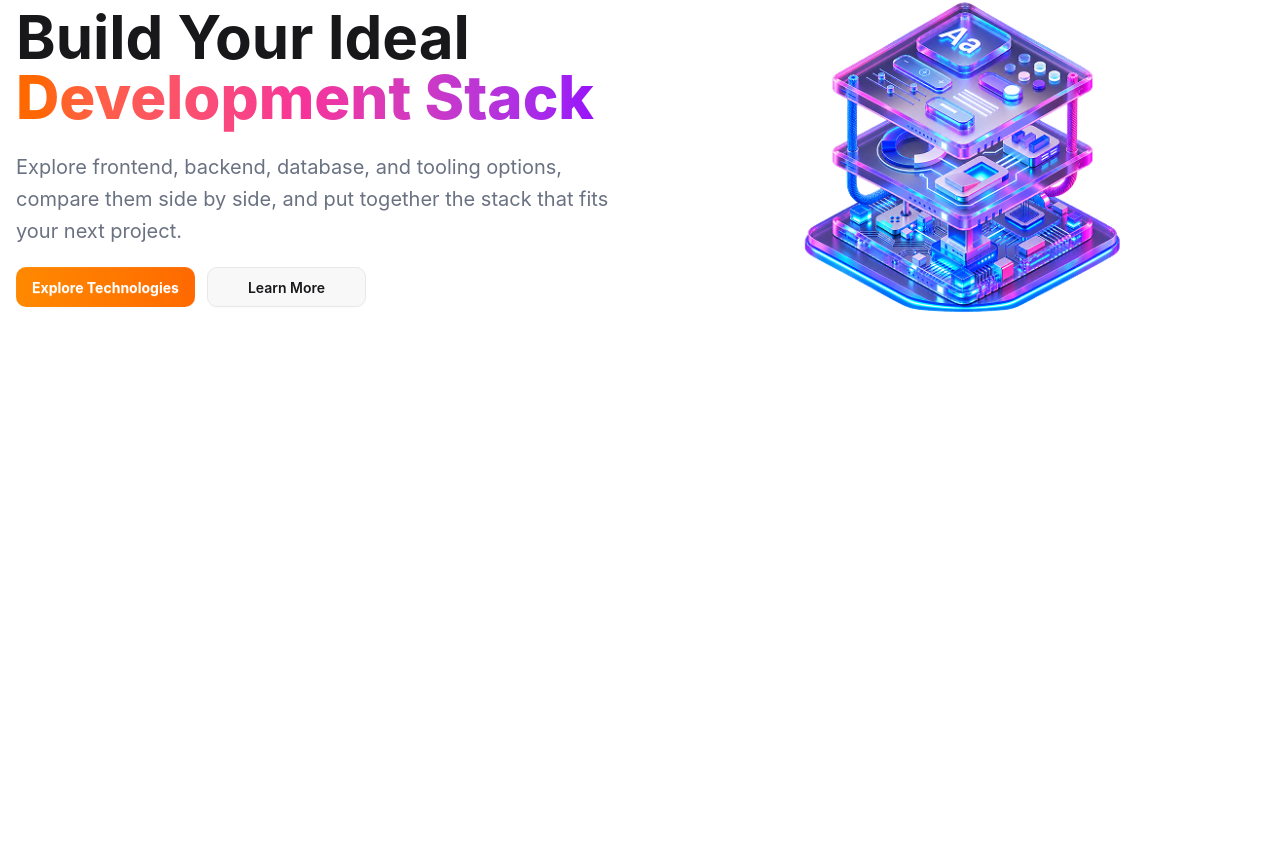
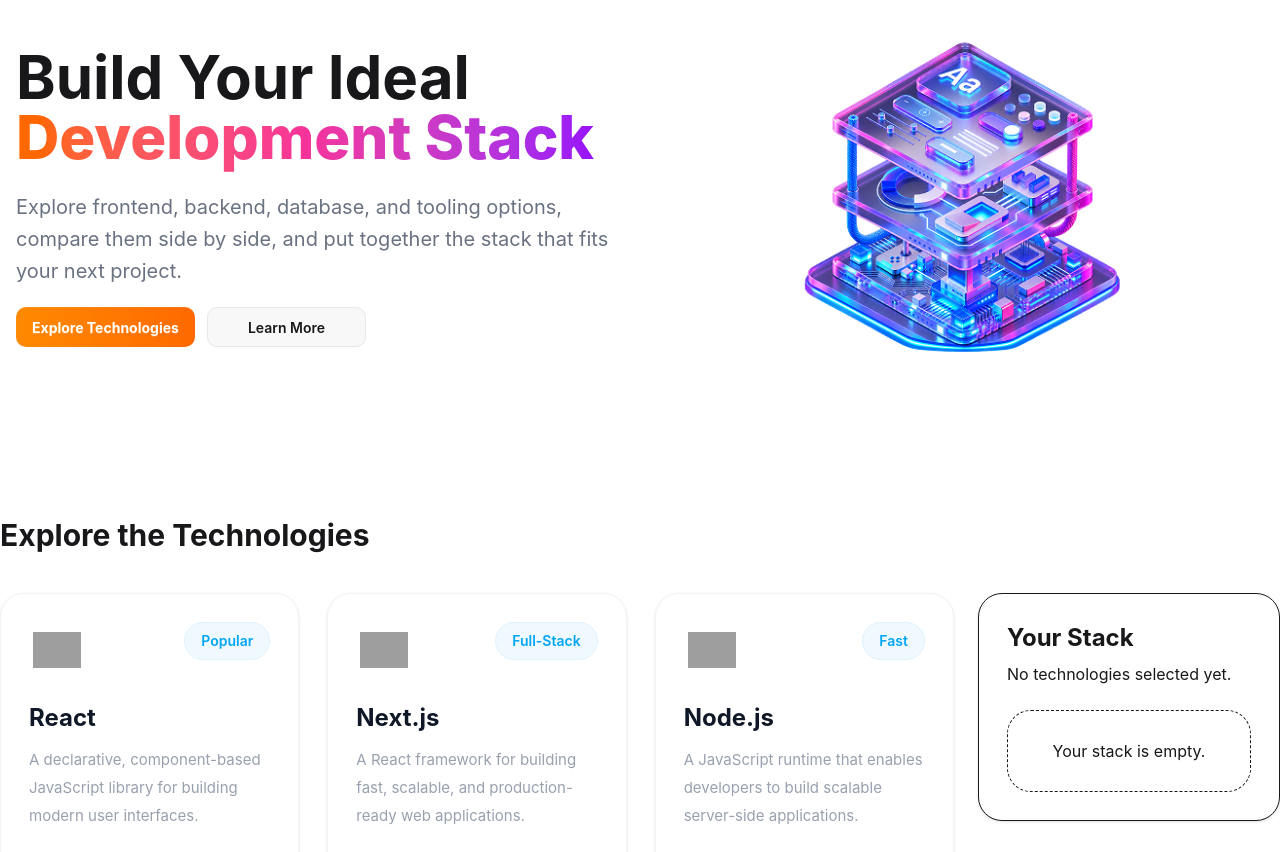
Before and after one commit to saun55/dev-stack, a React (Vite) app: page / in a window 1280 px wide. Shown: the part 245-1097 px from the top of the page. Before the commit the page ends 800 px from the top, so only its background shows below. Built offline with nearby package versions, Linux system fonts and the light colour scheme; grey boxes are pictures that could not be loaded.

Commit message:
Update project

```diff
--- a/src/App.tsx
+++ b/src/App.tsx
@@ -1,18 +1,39 @@
 
-import { FaMousePointer } from 'react-icons/fa'
+
+import { Suspense, useState } from 'react'
 import './App.css'
 import Navbar from './components/Navbar'
 import BannerSection from './components/bannerSection'
+import Technologies from './components/Technologies'
+import type { TechnologiesType } from './components/Technologies/TechnologiesType'
+import { ToastContainer } from 'react-toastify'
+
+
+const TechnologiesPromise=async():Promise<TechnologiesType[]>=>{
+const res= await fetch('/data.json')
+const data= await res.json()
+
+return data
+}
+
+
 
 function App() {
 
+  const promiseData=TechnologiesPromise()
 
   return (
     <>
+     <ToastContainer />
        <Navbar/>
       <BannerSection/>
 
+      <Suspense fallback="Loading....">
 
+          <Technologies promiseData={promiseData}/>
+
+
+      </Suspense>
 
 
 
--- a/src/components/Navbar.tsx
+++ b/src/components/Navbar.tsx
@@ -1,86 +1,69 @@
 import logo from "../assets/logo-text.png";
 const Navbar = () => {
   return (
-    // <div className="flex justify-between items-center container mx-auto text-center my-5">
-    //   <img src={logo} alt="Text Logo" />
 
-    //   <ul className="flex gap-4 font-bold">
-    //     <li>
-    //       <a href="">Home</a>
-    //     </li>
-    //     <li>
-    //       <a href="">Technologies</a>
-    //     </li>
-    //     <li>
-    //       <a href="">Projects</a>
-    //     </li>
-    //     <li>
-    //       <a href="">About</a>
-    //     </li>
-    //     <li>
-    //       <a href="">Contact</a>
-    //     </li>
-    //   </ul>
-    //   <div>
-    //     <button className="btn rounded-3xl border-none p-5">Sign in</button>
-    //     <button className="btn btn-primary rounded-3xl p-5">Sign Up</button>
-    //   </div>
-    // </div>
 
-    <div className="container mx-auto my-5 px-4">
+
+
+<div className="sticky top-0 z-50 bg-white">
+  <div className="container mx-auto my-5 px-4 py-5">
+
     {/* Desktop Navbar */}
-      <div className="hidden md:flex justify-between items-center text-center">
+    <div className="hidden md:flex items-center justify-between text-center">
       <img src={logo} alt="Text Logo" />
+
       <ul className="flex gap-4 font-bold">
-          <li>
-            <a href="">Home</a>
-          </li>
-          <li>
-            <a href="">Technologies</a>
-          </li>
-          <li>
-            <a href="">Projects</a>
-          </li>
-          <li>
-            <a href="">About</a>
-          </li>
-          <li>
-            <a href="">Contact</a>
-          </li>
+        <li><a href="">Home</a></li>
+        <li><a href="">Technologies</a></li>
+        <li><a href="">Projects</a></li>
+        <li><a href="">About</a></li>
+        <li><a href="">Contact</a></li>
       </ul>
+
       <div>
-          <button className="btn rounded-3xl border-none p-5">Sign in</button>
-          <button className="btn btn-primary rounded-3xl p-5">Sign Up</button>
+        <button className="btn rounded-3xl border-none p-5">
+          Sign in
+        </button>
+
+        <button className="btn bg-[#D91B7E] text-white rounded-3xl p-5">
+          Sign Up
+        </button>
+      </div>
+    </div>
+
+    {/* Mobile Navbar */}
+    <div className="flex items-center justify-between md:hidden">
+
+      <div className="text-2xl">
+        ☰
+      </div>
+
+      <img
+        src={logo}
+        alt="Text Logo"
+        className="w-28"
+      />
+
+      <div className="flex gap-1">
+        <button className="btn btn-sm rounded-3xl border-none">
+          Sign in
+        </button>
+
+        <button className="btn btn-primary btn-sm rounded-3xl">
+          Sign Up
+        </button>
+      </div>
+
+    </div>
+
   </div>
 </div>
 
 
 
-      {/* Mobile Navbar */}
 
 
-      <div className="md:hidden flex items-center justify-between">
 
-
-        <div className="text-2xl"> ☰ </div>
-
-
-        <img src={logo} alt="Text Logo" className="w-28" />
-
-
-        <div className="flex gap-1">
-
-          <button className="btn btn-sm rounded-3xl border-none">
-
-            Sign in
-          </button>
-          <button className="btn btn-primary btn-sm rounded-3xl">
-
-            Sign Up
-          </button>
-        </div>
-      </div>
-    </div>
   );
 };
 export default Navbar;
--- /dev/null
+++ b/src/components/Technologies.tsx
@@ -0,0 +1,46 @@
+import { use, useState } from "react";
+import type { TechnologiesType } from "./Technologies/TechnologiesType";
+import TechnologiesCart from "./Technologies/TechnologiesCart";
+import StackTechnologiesCart from "./YourStack";
+
+interface PromiseDataType {
+  promiseData: Promise<TechnologiesType[]>;
+}
+
+const Technologies = ({ promiseData }: PromiseDataType) => {
+  const promiseUse = use(promiseData);
+
+  const [selectedCart , setSelectedCart]=useState<TechnologiesType[]>([])
+
+
+  return (
+
+<div className="container mx-auto ">
+ <h1 className="text-3xl font-bold pb-10">Explore the <span>Technologies</span></h1>
+<div className="container mx-auto grid grid-cols-12 gap-6">
+
+
+  {/* Technology Cards */}
+  <div className="col-span-12 grid grid-cols-1 gap-7 sm:grid-cols-2 md:col-span-9 md:grid-cols-3">
+    {promiseUse.map((cart) => (
+      <TechnologiesCart key={cart.id} cart={cart} selectedCart={selectedCart} setSelectedCart={setSelectedCart} />
+    ))}
+  </div>
+
+  {/* Stack */}
+  <div className="col-span-12 md:col-span-3">
+    <StackTechnologiesCart
+     selectedCart={selectedCart}
+      setSelectedCart={setSelectedCart}/>
+  </div>
+
+</div>
+
+</div>
+
+
+
+  );
+};
+
+export default Technologies;
--- /dev/null
+++ b/src/components/Technologies/TechnologiesCart.tsx
@@ -0,0 +1,142 @@
+import { FcRating } from "react-icons/fc"
+import type { TechnologiesType } from "./TechnologiesType"
+import { useState, type Dispatch, type SetStateAction } from "react"
+import { toast, Zoom } from "react-toastify"
+import { GrCheckmark } from "react-icons/gr"
+
+interface CartType{
+ cart:TechnologiesType
+ selectedCart:TechnologiesType[]
+ setSelectedCart:Dispatch <SetStateAction<TechnologiesType[]>>
+}
+
+const TechnologiesCart=( {
+  cart,
+  selectedCart,
+  setSelectedCart,
+
+}: CartType)=>{
+
+
+
+
+const stackButton =selectedCart.some(tachnology=> tachnology.name === cart.name)
+
+const hendelStackButton=()=>{
+
+  if(stackButton) {
+    return;
+  }
+  setSelectedCart((prev)=>[...prev,cart])
+
+    // toast
+toast.success('Success Added to Stack!', {
+position: "bottom-right",
+autoClose: 1000,
+hideProgressBar: false,
+closeOnClick: false,
+pauseOnHover: true,
+draggable: true,
+progress: undefined,
+theme: "light",
+transition: Zoom,
+});
+
+
+};
+
+
+  return(
+
+<div>
+
+
+<div
+
+className={`rounded-3xl border  bg-white ${stackButton ? "border-[#D91B7E]" : "border-gray-100"} p-7 shadow-sm transition-all duration-300 hover:-translate-y-1 hover:shadow-lg`}>
+
+
+
+
+
+      {/* Icon + Badge */}
+      <div className="flex items-start justify-between">
+        <div className="flex h-14 w-14 items-center justify-center">
+          <img
+            src={cart.icon}
+            alt={cart.name}
+            className="h-12 w-12 object-contain"
+          />
+        </div>
+
+        <span className="rounded-full border border-sky-100 bg-sky-50 px-4 py-2 text-sm font-semibold text-sky-500">
+          {cart.badge}
+        </span>
+      </div>
+
+      {/* Name + Description */}
+      <div className="mt-6">
+        <h2 className="text-2xl font-bold text-gray-900">
+          {cart.name}
+        </h2>
+
+        <p className="mt-3 line-clamp-3 text-[15px] leading-7 text-gray-400">
+          {cart.description}
+        </p>
+      </div>
+
+      {/* Category + Difficulty + Rating */}
+      <div className="mt-6 flex items-center justify-between border-t border-gray-100 pt-4">
+
+        <span className="rounded-md bg-gray-50 px-3 py-1.5 text-sm font-medium text-gray-500">
+          {cart.category}
+        </span>
+
+        <span className="text-sm font-medium text-gray-500">
+          {cart.difficulty}
+        </span>
+
+        <div className="flex items-center gap-1">
+          <FcRating />
+          <span className="text-sm font-semibold text-gray-600">
+            {cart.rating}
+          </span>
+        </div>
+
+      </div>
+
+      {/* Button */}
+
+      <button
+      onClick={hendelStackButton}
+
+        disabled={stackButton}
+
+        className={`mt-5 w-full rounded-xl
+        ${stackButton ? "bg-white " : "bg-gray-950"}
+
+         ${stackButton ? "text-[#D91B7E]" : "text-white"}
+         py-3 text-sm cursor-pointer text-2xl font-semibold
+         transition-all duration-300  active:scale-[0.98]`}>
+
+        <span className="flex items-center justify-center gap-1.5 text-[15px]">
+
+         { stackButton &&<GrCheckmark />}
+         {stackButton ? "Added to Stack" : "Add to Stack"}
+        </span>
+
+
+
+      </button>
+
+    </div>
+
+</div>
+
+
+
+
+  )
+}
+
+export default TechnologiesCart
--- /dev/null
+++ b/src/components/Technologies/TechnologiesType.ts
@@ -0,0 +1,12 @@
+
+
+export interface TechnologiesType{
+    id: string,
+    name: string,
+    category: string,
+    description: string,
+    icon: string,
+    rating: number,
+    difficulty: string,
+    badge: string
+}
--- /dev/null
+++ b/src/components/YourStack.tsx
@@ -0,0 +1,100 @@
+import type { Dispatch, SetStateAction } from "react";
+import type { TechnologiesType } from "./Technologies/TechnologiesType";
+import Technologies from "./Technologies";
+import { GrClose } from "react-icons/gr";
+import TechnologiesCart from "./Technologies/TechnologiesCart";
+import { toast, Zoom } from "react-toastify";
+
+interface StackCartType {
+  selectedCart: TechnologiesType[];
+  setSelectedCart: Dispatch<SetStateAction<TechnologiesType[]>>;
+}
+
+const StackTechnologiesCart = ({
+  selectedCart,
+  setSelectedCart,
+}: StackCartType) => {
+
+  const hendelRemoveCart = (catr: TechnologiesType) => {
+    const resCart = selectedCart.filter((carts) => carts.name !== catr.name);
+    setSelectedCart(resCart);
+
+
+  };
+
+if(selectedCart.length===0){
+  return (
+       <div className="rounded-3xl border  bg-white p-7 shadow-sm transition-all duration-300 hover:-translate-y-1 hover:shadow-lg">
+       <h1 className="font-bold text-2xl">Your Stack</h1>
+       <p className="py-2">No technologies selected yet.</p>
+
+       <div className="border border-dashed rounded-3xl bg-white mt-4 p-7 ">
+        <p className="text-center">Your stack is empty.</p>
+       </div>
+
+       </div>
+  )
+}
+
+
+
+  return (
+    <div className="rounded-3xl border  bg-white p-4 shadow-sm transition-all duration-300 hover:-translate-y-1  hover:shadow-lg">
+
+      <div className="">
+              <h1 className="text-2xl font-bold ">Your Stack</h1>
+              <p>{selectedCart.length} Technology Selected</p>
+
+      </div>
+
+
+
+
+      {selectedCart.map((technologiesCart) => {
+        return (
+          <div>
+            <div className="card container mx-auto ">
+
+              <div className=" py-5">
+                <div className="container mx-auto flex justify-between border rounded-[10px] ">
+                  <div className="flex text-center gap-1.5  mx-1.5">
+                    <img
+                      src={technologiesCart.icon}
+                      alt=""
+                      height={40}
+                      width={40}
+                    />
+
+                    <div className="py-1.5">
+                      <h2 className="card-title">{technologiesCart.name}</h2>
+                      <p>{technologiesCart.category}</p>
+                    </div>
+                  </div>
+
+                  <div onClick={()=>{hendelRemoveCart(technologiesCart)}} className=" text-2xl flex items-center mr-1.5 ">
+                    <button className="cursor-pointer">
+                      <GrClose />
+                    </button>
+                  </div>
+                </div>
+              </div>
+            </div>
+
+
+          </div>
+        );
+      })}
+
+
+
+            <button onClick={()=>{setSelectedCart([])}} className="mt-5 w-full rounded-xl border text-[15px]  py-3 text-sm font-semibold text-red-600 bg-white border-red-400 transition-all duration-300  active:scale-[0.98]">
+              Remove All
+            </button>
+
+
+
+    </div>
+  );
+};
+
+export default StackTechnologiesCart;
```
Lines whose indentation alone changed are shown as unchanged.
